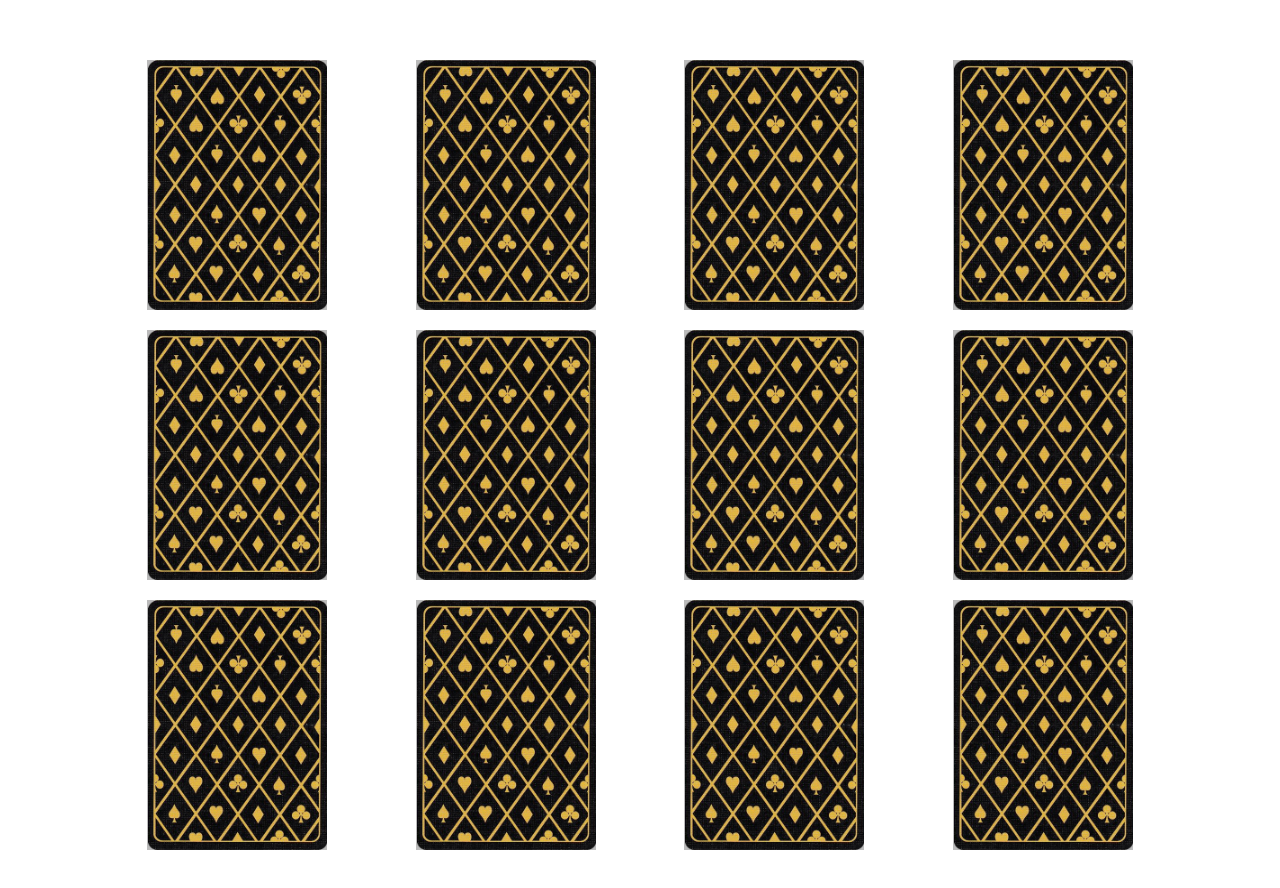
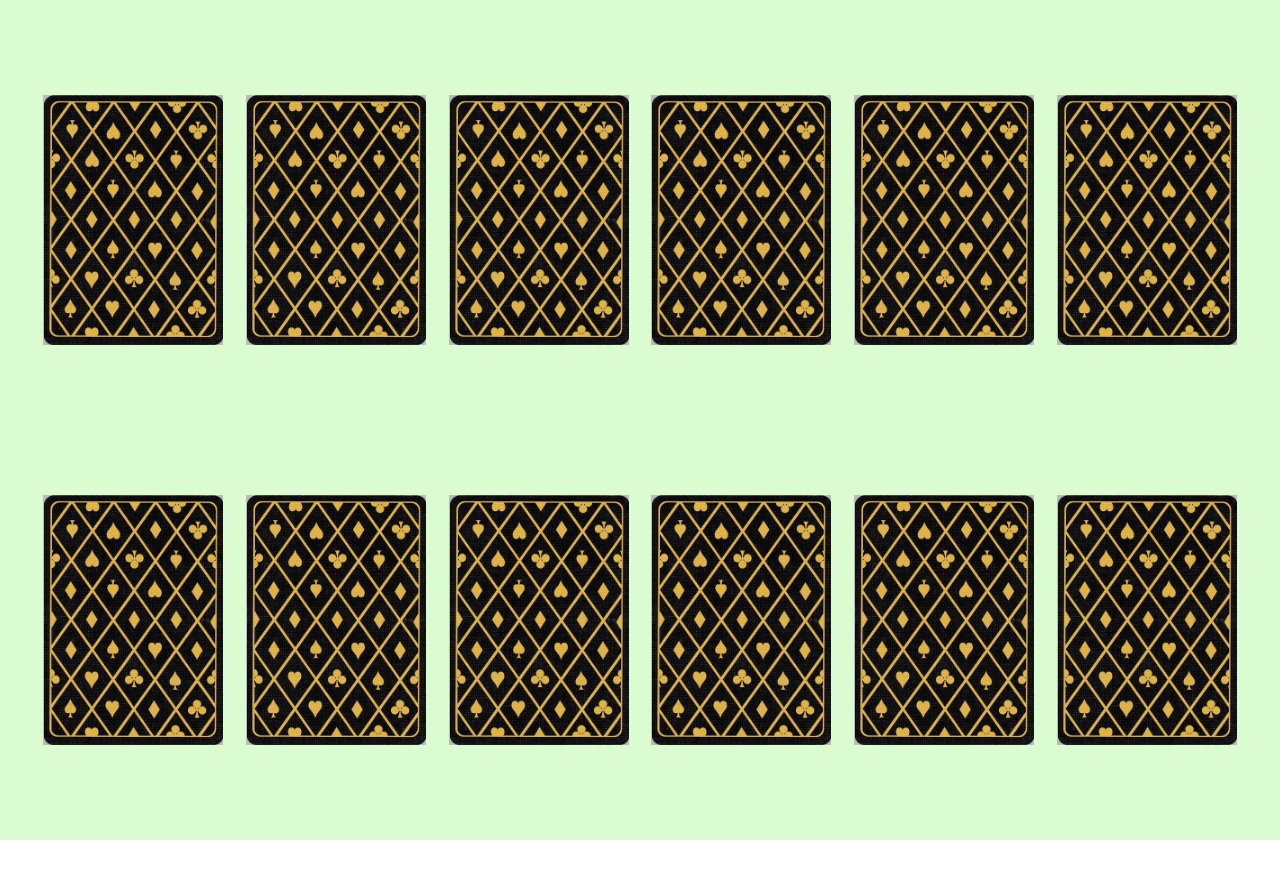
Before and after one commit to Eric-Pessoa/Angular, an Angular app in the folder Jogo_da_memoria/: page / in a window 1280 px wide. Shown: the top 888 px of the page. After the commit the page ends 840 px from the top, so only its background shows below. Built offline with nearby package versions, Linux system fonts and the light colour scheme.

Commit message:
arrumei as colunas de cartas, provisório
Corrigir o erro de ngfor

```diff
--- a/Jogo_da_memoria/src/app/app.component.html
+++ b/Jogo_da_memoria/src/app/app.component.html
@@ -2,19 +2,15 @@
   <source src="../assets/musics/empty_dreams.mp3" type="audio/mpeg">
 </audio>
 <div id="body">
-  <div class="card-row">
+  <div id="card-container">
     <app-card [itemId] = idNumbers[0] />
     <app-card [itemId] = idNumbers[1] />
     <app-card [itemId] = idNumbers[2] />
     <app-card [itemId] = idNumbers[3] />
-  </div>
-  <div class="card-row">
     <app-card [itemId] = idNumbers[4] />
     <app-card [itemId] = idNumbers[5] />
     <app-card [itemId] = idNumbers[6] />
     <app-card [itemId] = idNumbers[7] />
-  </div>
-  <div class="card-row">
     <app-card [itemId] = idNumbers[8] />
     <app-card [itemId] = idNumbers[9] />
     <app-card [itemId] = idNumbers[10] />
@@ -30,13 +26,17 @@
   display: flex;
   flex-direction: column;
   justify-content: center;
-  margin: 50px;
+  padding:20px;
+  height: 100vh;
+  background-color: #dbfbd0;
 }
-.card-row {
+#card-container {
   display: flex;
   flex-direction: row;
+  flex-wrap: wrap;
   justify-content: space-evenly;
-  margin: 10px 0;
+  align-content: space-around;
+  height: inherit;
 }
 
 </style>
--- a/Jogo_da_memoria/src/styles.scss
+++ b/Jogo_da_memoria/src/styles.scss
@@ -1 +1,4 @@
 /* You can add global styles to this file, and also import other style files */
+body {
+    margin: 0;
+}
```
